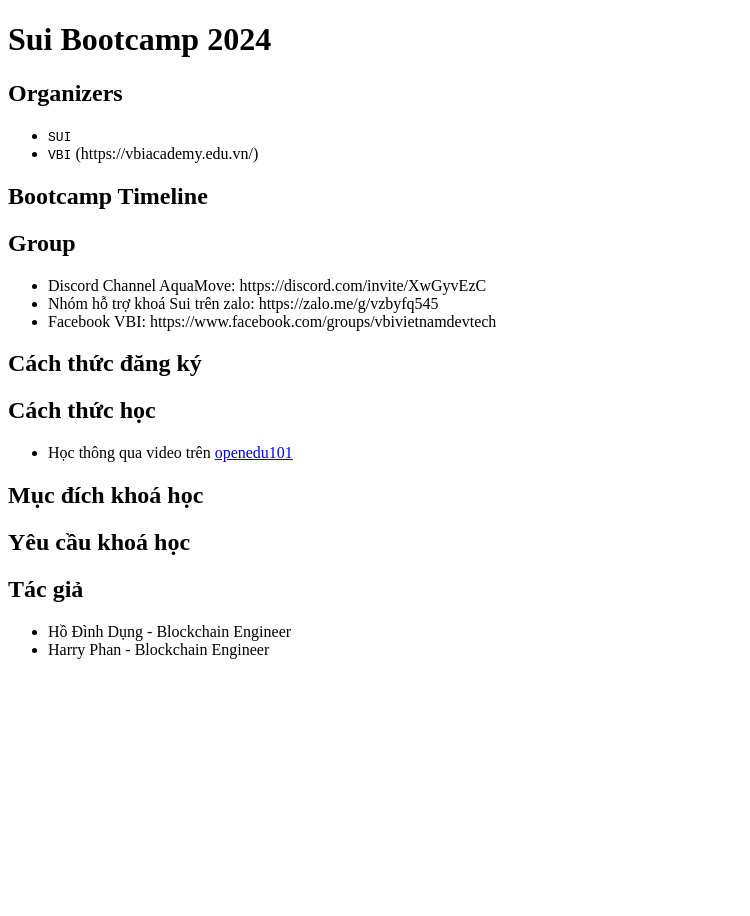
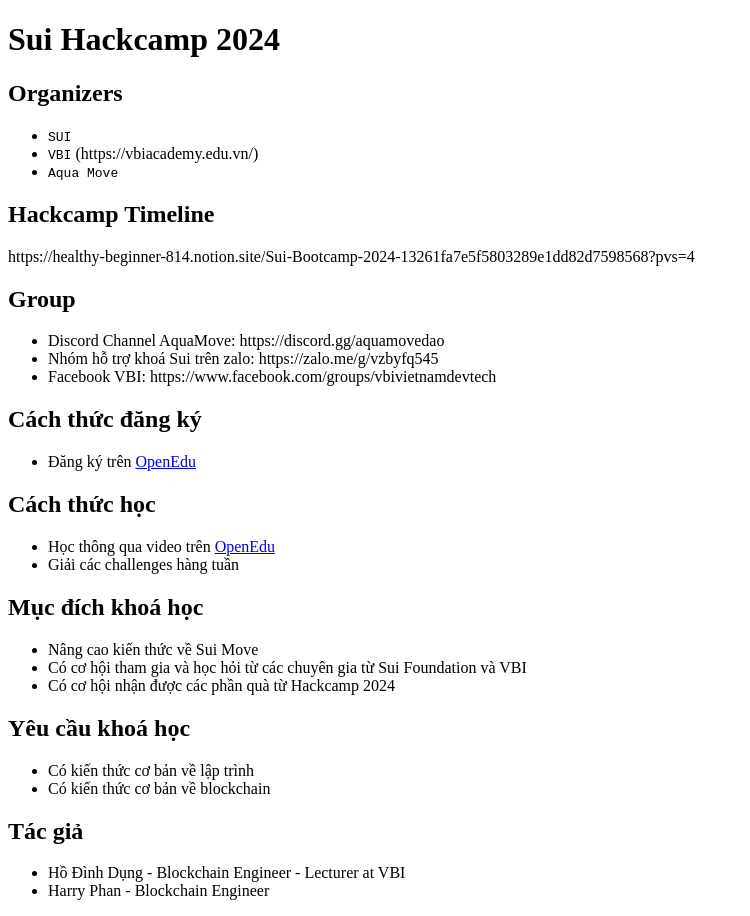
Before and after one commit to vbi-academy/sui-hackcamp-2024, a Next.js app: page / in a window 1280 px wide. Shown: the whole page, without its empty margins (0-750 px from the left). Before the commit the page ends 800 px from the top, so only its background shows below. Built offline with nearby package versions, Linux system fonts and the light colour scheme.

Commit message:
chore: update Sui hackcamp 2024

```diff
--- a/pages/index.mdx
+++ b/pages/index.mdx
@@ -1,32 +1,46 @@
-# Sui Bootcamp 2024
+# Sui Hackcamp 2024
 
 ## Organizers
 + `SUI`
 + `VBI` (https://vbiacademy.edu.vn/)
++ `Aqua Move`
 
 
-## Bootcamp Timeline
+## Hackcamp Timeline
+
+https://healthy-beginner-814.notion.site/Sui-Bootcamp-2024-13261fa7e5f5803289e1dd82d7598568?pvs=4
 
 
 
 ## Group
-+ Discord Channel AquaMove: https://discord.com/invite/XwGyvEzC
++ Discord Channel AquaMove: https://discord.gg/aquamovedao
 + Nhóm hỗ trợ khoá Sui trên zalo: https://zalo.me/g/vzbyfq545
 + Facebook VBI: https://www.facebook.com/groups/vbivietnamdevtech
 
 ## Cách thức đăng ký
 
++ Đăng ký trên [OpenEdu](https://vbi.openedu.net/courses/sui-vietnam-hackcamp-87596)
+
+
 
 ## Cách thức học
-+ Học thông qua video trên [openedu101](https://openedu101.com/en)
++ Học thông qua video trên [OpenEdu](https://vbi.openedu.net/)
++ Giải các challenges hàng tuần
+
 
 ## Mục đích khoá học
 
++ Nâng cao kiến thức về Sui Move
++ Có cơ hội tham gia và học hỏi từ các chuyên gia từ Sui Foundation  và VBI
++ Có cơ hội nhận được các phần quà từ Hackcamp 2024
 
 ## Yêu cầu khoá học
+
++ Có kiến thức cơ bản về lập trình
++ Có kiến thức cơ bản về blockchain
 
 
 
 ## Tác giả
-+ Hồ Đình Dụng - Blockchain Engineer
++ Hồ Đình Dụng - Blockchain Engineer - Lecturer at VBI
 + Harry Phan - Blockchain Engineer
```
Also changed, not shown: 1 other file (tests, documents, lock files or other folders).
